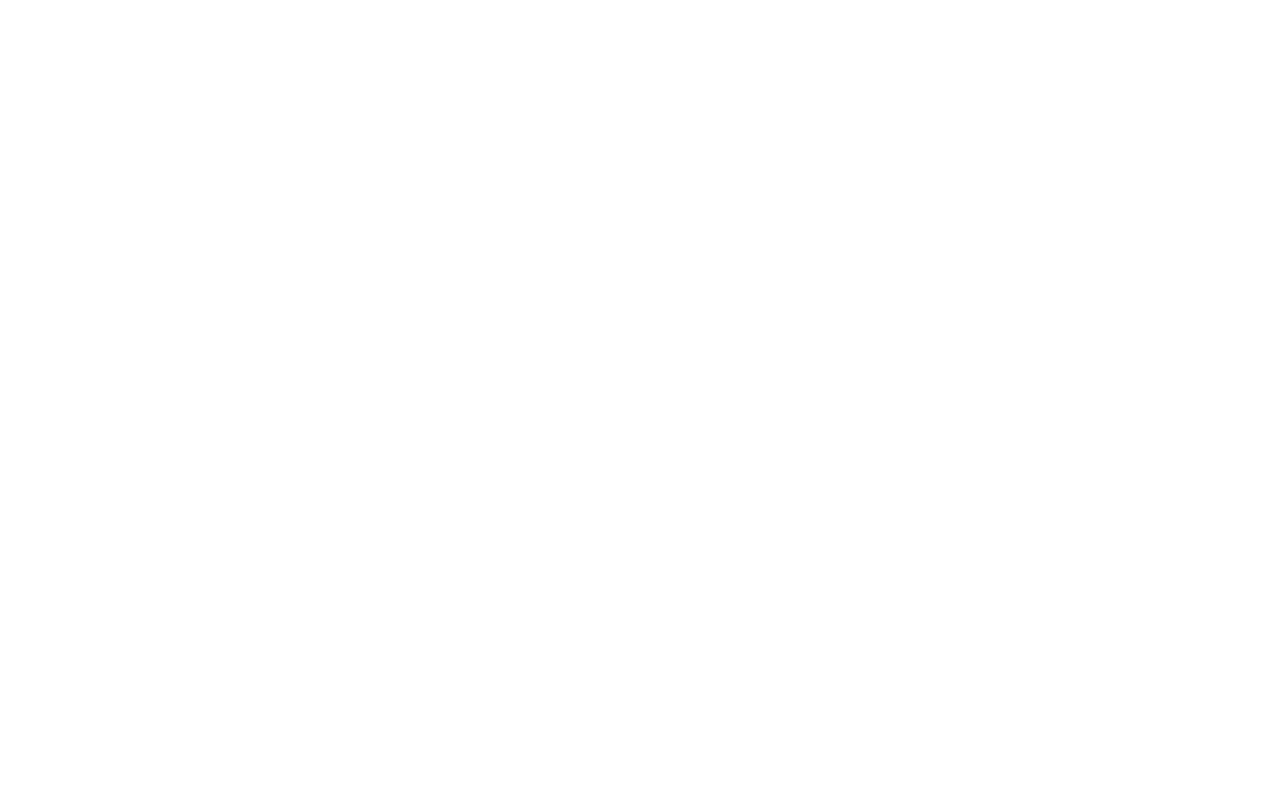
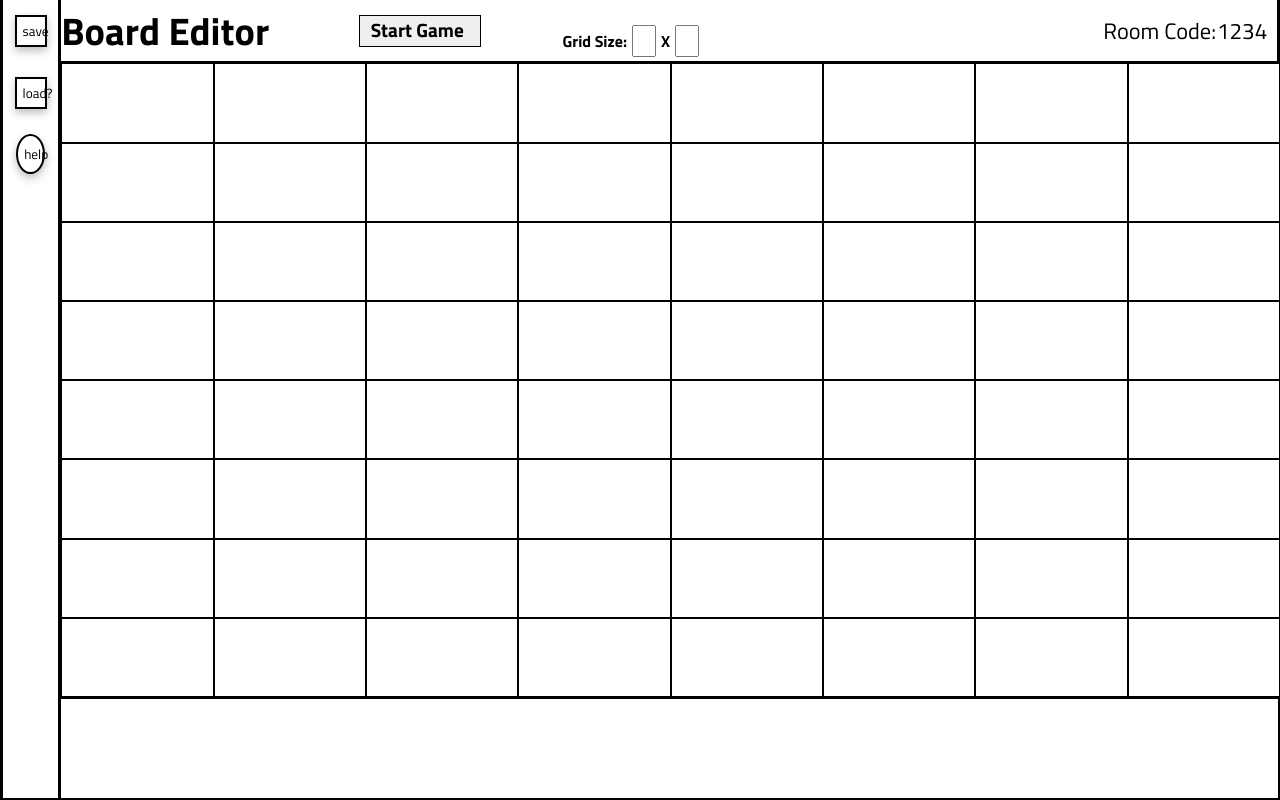
Before and after one commit to FPabloA/BoardBrush, a React (Create React App) app: page /boardbrush/edit in a window 1280 px wide. Before the commit this address had no page. Built offline with nearby package versions, Linux system fonts and the light colour scheme.

Commit message:
setup beginning of editor screen and made changes to styles of other pages to fit landcape screens better

```diff
--- a/src/AppComponent.js
+++ b/src/AppComponent.js
@@ -10,7 +10,8 @@
 // TODO: Add SDKs for Firebase products that you want to use
 // https://firebase.google.com/docs/web/setup#available-libraries
 import { getFirestore, collection, getDocs } from 'firebase/firestore/lite';
-import { getAuth, createUserWithEmailAndPassword, signInWithEmailAndPassword } from "firebase/auth"
+import { getAuth, createUserWithEmailAndPassword, signInWithEmailAndPassword, signOut } from "firebase/auth"
+import Editor from './editorpage/editor';
 // Your web app's Firebase configuration
 // For Firebase JS SDK v7.20.0 and later, measurementId is optional
 const firebaseConfig = {
@@ -61,10 +62,20 @@
       })
     }
 
-    const testLog = () =>{
+    const signoutCallback = () =>{
+      signOut(auth).then(() => {
+        navigate('/boardbrush');
+      }).catch((error) => {
+        const errorCode = error.code;
+        const errorMsg = error.message;
+        console.log(errorMsg);
+      });
+    }
+
+    const renderLogin = () =>{
         if(user){
             return(<>
-                <Load loggedUser={user}/>
+                <Load loggedUser={user} doEditor={loadEditor} signoutCB={signoutCallback}/>
             </>)
         }
         else{
@@ -72,13 +83,26 @@
                 <h1>Something went wrong</h1>
             </>);
         }
+    }
 
+    const loadEditor = (board) =>{
+      if(board){
+        return(<>
+          <Editor board={board}/>
+        </>)
+      }
+      else{
+        return(<>
+          <Editor board={null}/>
+        </>)
+      }
     }
 
     return (<>
     <Routes>
-    <Route exact path='/boardbrush' element={<Login newAcctCB={newAcctCallback} loginCB={loginCallback}/>} />
-    <Route path='/boardbrush/load' element={testLog()} />
+    <Route exact path='/boardbrush' element={<Login newAcctCB={newAcctCallback} loginCB={loginCallback} />} />
+    <Route path='/boardbrush/load' element={renderLogin()} />
+    <Route path='/boardbrush/edit' element={loadEditor()} />
     </Routes>
     </>
     );
--- /dev/null
+++ b/src/editorpage/editor.css
@@ -0,0 +1,174 @@
+@import url('https://fonts.googleapis.com/css2?family=Titillium+Web:wght@400;700&display=swap');
+
+html, body{
+    width: 100%;
+    height: 100%;
+    display: flex;
+}
+
+button{
+    font-family: "Titillium Web", sans-serif;
+    cursor: pointer;
+}
+
+.editor-container{
+    position: absolute;
+    left: 0px;
+    right: 0px;
+    top: 0px;
+    height: 100%;
+    display: flex;
+    flex-direction: row;
+}
+
+.editor-tool-bar{
+    border-style: solid;
+    border-top: 0px;
+    box-sizing: border-box;
+    display: flex;
+    flex-direction: column;
+    width: 5vw;
+    height: 100%;
+    align-items: center;
+
+}
+
+.editor-icon-button{
+    display: block;
+    border-style: solid;
+    border-color: black;
+    background-color: white;
+    height: 2.5vw;
+    width: 2.5vw;
+    margin-top: 15px;
+    margin-bottom: 15px;
+    filter: drop-shadow(0px 4px 4px rgba(0, 0, 0, 0.25));
+}
+
+.editor-help-button{
+    margin-top: 10px;
+    height: 5vh;
+    width: 2.25vw;
+    border-radius: 50%;
+    background-color: white;
+    box-sizing: border-box;
+    border: 2px black solid;
+    filter: drop-shadow(0px 4px 4px rgba(0, 0, 0, 0.25));
+}
+
+.editor-help-button:active{
+    position: relative;
+    top: 1px;
+}
+
+.editor-icon-button:active{
+    position: relative;
+    top: 1px;
+}
+
+.editor-right-side{
+    display: flex;
+    flex-direction: column;
+    flex-basis: 100%;
+    height: 100%;
+}
+
+.editor-header-bar{
+    display: inline-flex;
+    flex-direction: row;
+    width: 100%;
+    border-style: solid;
+    border-top: 0px;
+    border-left: 0px;
+    box-sizing: border-box;
+    height:8vh;
+    align-items: center;
+}
+
+.editor-title{
+    position: relative;
+    top: 0px;
+    font-family: "Titillium Web", sans-serif;
+    font-weight: bold;
+    font-size: 3vw;
+}
+
+.editor-play-button{
+    border: 1px;
+    border-style: solid;
+    height: 2.5vw;
+    margin-left: 7vw;
+    margin-right: 6vw;
+}
+
+.editor-start-text{
+    font-family: "Titillium Web", sans-serif;
+    font-weight: bold;
+    font-size: 1.5vw;
+    vertical-align: top;
+    line-height: 1.75vw;
+    padding: 5px;
+    margin-right: 5px;
+}
+
+
+
+.editor-grid-text{
+    position: relative;
+    top: 10px;
+    font-family: "Titillium Web", sans-serif;
+    font-weight: bold;
+    font-size: 1.25vw;
+    margin-left: 5px;
+}
+
+.editor-size-input{
+    position: relative;
+    top: 10px;
+    margin-left: 5px;
+    width: 1.25vw;
+    height: 3.25vh;
+    font-size: 1.25vw;
+    text-align: center;
+}
+
+.editor-code-text{
+    position: absolute;
+    right: 5vw;
+    font-family: "Titillium Web", sans-serif;
+    font-size: 1.75vw;
+}
+
+.editor-code{
+    position: absolute;
+    right: 1vw;
+    font-family: "Titillium Web", sans-serif;
+    font-size: 1.75vw;
+}
+
+.editor-board-frame{
+    display: grid;
+    position: relative;
+    border: 1px;
+    height: 80vh;
+    column-gap: 0px;
+    row-gap: 0px;
+    grid-template-columns: repeat(8, 1fr);
+}
+
+
+.editor-board-space{
+    display: flex;
+    position: relative;
+    border: solid 1px;
+    overflow: hidden;
+}
+
+.editor-tab-content{
+    display: flex;
+    border: solid 2px black;
+    align-items: center;
+    border-left: 0px;
+    box-sizing: border-box;
+    height: 13vh;
+}
--- /dev/null
+++ b/src/editorpage/editor.js
@@ -0,0 +1,67 @@
+import "./editor.css"
+import { useNavigate } from 'react-router-dom';
+import { useState } from "react";
+
+function Editor({board}) {
+    const navigate = useNavigate();
+    const [renderKey, setRenderKey] = useState(null);
+
+    const renderBoard = () =>{
+        let spaces = [];
+        for(let i = 0; i < 8; i++){
+            for(let j = 0; j < 8; j++){
+                spaces.push(<div className="editor-board-space" key={renderKey}/>)
+            }
+        }
+        return spaces
+    }
+
+    const goToLoad = () =>{
+        navigate("/boardbrush/load");
+    }
+
+    return(<>
+        <>
+        <div className="editor-container">
+
+            <div className="editor-tool-bar">
+                <button className="editor-icon-button">save</button>
+                <button className="editor-icon-button"
+                onClick={goToLoad}
+                >load?</button>
+
+                <button className="editor-help-button">help</button>
+            </div>
+            <div className="editor-right-side">
+                <div className="editor-header-bar">
+                    <span className="editor-title">Board Editor</span>
+                    <button className="editor-play-button">
+                        <span className="editor-start-text">Start Game</span>
+
+                    </button>
+
+                    <span className="editor-grid-text">Grid Size:</span>
+
+                    <input className='editor-size-input'></input>
+                    <span className="editor-grid-text">X</span>
+                    <input className='editor-size-input'></input>
+
+
+                    <span className="editor-code-text">Room Code:</span>
+                    <span className="editor-code">1234</span>
+                </div>
+                <div className="editor-board-frame">
+                    {renderBoard()}
+                </div>
+
+                <div className="editor-tab-content">
+
+                </div>
+            </div>
+        </div>
+
+        </>
+    </>);
+}
+
+export default Editor;
--- a/src/loadpage/load.css
+++ b/src/loadpage/load.css
@@ -45,13 +45,13 @@
 
 .load-header-text{
     margin-left: 15px;
-    font-size: 4.5vw;
+    font-size: 2.5vw;
 }
 
 .load-header-name{
     position: absolute;
     right: 15px;
-    font-size: 4.5vw;
+    font-size: 2.5vw;
 }
 
 .load-recent{
@@ -73,7 +73,7 @@
 }
 
 .load-recent-text{
-    font-size: 4.5vw;
+    font-size: 2.5vw;
     margin-left: 10px;
 }
 
@@ -85,13 +85,13 @@
     border-style: solid;
     border-color: black;
     border-radius: 15px;
-    height: 2.75vh;
+    height: 4vh;
     width: auto;
     right: 15px;
 }
 
 .load-new-text{
-    font-size: 2.5vw;
+    font-size: 1.25vw;
     margin-right: 5px;
 }
 
@@ -139,6 +139,6 @@
 }
 
 .load-exit-text{
-    font-size: 4vw;
+    font-size: 1.5vw;
     margin-right: 5px;
 }
--- a/src/loadpage/load.js
+++ b/src/loadpage/load.js
@@ -1,9 +1,20 @@
 import "./load.css";
+import { useNavigate } from 'react-router-dom';
 
-function Load({loggedUser}) {
+function Load({loggedUser, doEditor, signoutCB}) {
+    const navigate = useNavigate();
     const parseUser = () => {
         const ind = loggedUser.email.indexOf("@");
         return loggedUser.email.substring(0, ind);
+    }
+
+    const handleNewBoard = () =>{
+        doEditor(null);
+        navigate('/boardbrush/edit');
+    }
+
+    const handleLogout = () =>{
+        signoutCB();
     }
 
     return (
@@ -17,9 +28,8 @@
             <div className="load-recent">
                 <div className="load-recent-header">
                     <span className="load-recent-text">Recent Boards</span>
-                    <button className="load-recent-button" >
+                    <button className="load-recent-button" onClick={handleNewBoard}>
                         <span className="load-new-text">New Board</span>
-
                     </button>
                 </div>
             </div>
@@ -33,7 +43,7 @@
                 </div>
             </div>
             <div className="load-footer">
-                <button className="load-exit-button" >
+                <button className="load-exit-button" onClick={handleLogout}>
                     <span className="load-exit-text">Exit</span>
 
                 </button>
--- a/src/loginpage/login.css
+++ b/src/loginpage/login.css
@@ -9,10 +9,10 @@
 }
 
 .login-title{
-    font-size: 7vw;
+    font-size: 6vw;
 }
 .login-subtitle{
-    font-size: 4vw;
+    font-size: 2.75vw;
 }
 
 .login-host-container{
@@ -30,9 +30,9 @@
 .login-popup-button{
     display: block;
     width: 12.5vw;
-    height: 3vh;
+    height: 6vh;
     margin: 0 auto;
     background-color: white;
     border: 1px solid black;
-    font-size: 1.5vh;
+    font-size: 3.5vh;
 }
--- a/src/loginpage/popup.css
+++ b/src/loginpage/popup.css
@@ -17,8 +17,8 @@
     text-align: center;
     justify-content: center;
     align-items: center;
-    height: 30vh;
-    width: 50vw;
+    height: 50vh;
+    width: 40vw;
 }
 
 .popup-close-button{
@@ -36,31 +36,31 @@
 .popup-host-username{
     display: block;
     width: 25vw;
-    height: 3vh;
+    height: 5vh;
     margin: 0 auto;
     margin-bottom: 1.5vh;
     border: 1px solid black;
-    font-size: 1.5vh;
+    font-size: 2.5vh;
     text-align: center;
 }
 
 .popup-host-password{
     display: block;
     width: 25vw;
-    height: 3vh;
+    height: 5vh;
     margin: 0 auto;
     margin-bottom: 1.5vh;
     border: 1px solid black;
-    font-size: 1.5vh;
+    font-size: 2.5vh;
     text-align: center;
 }
 
 .popup-host-submit{
     display: block;
     width: 12.5vw;
-    height: 3vh;
+    height: 5vh;
     margin: 0 auto;
     background-color: white;
     border: 1px solid black;
-    font-size: 1.5vh;
+    font-size: 2.5vh;
 }
```
